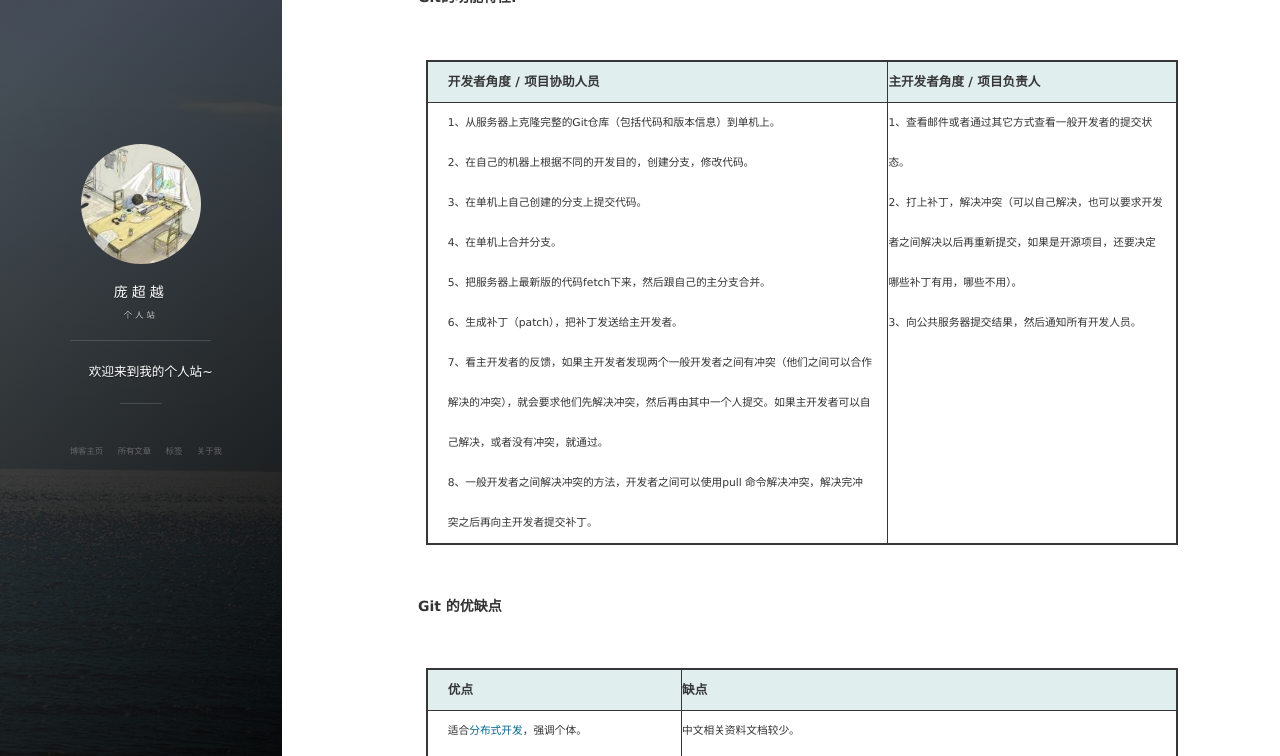
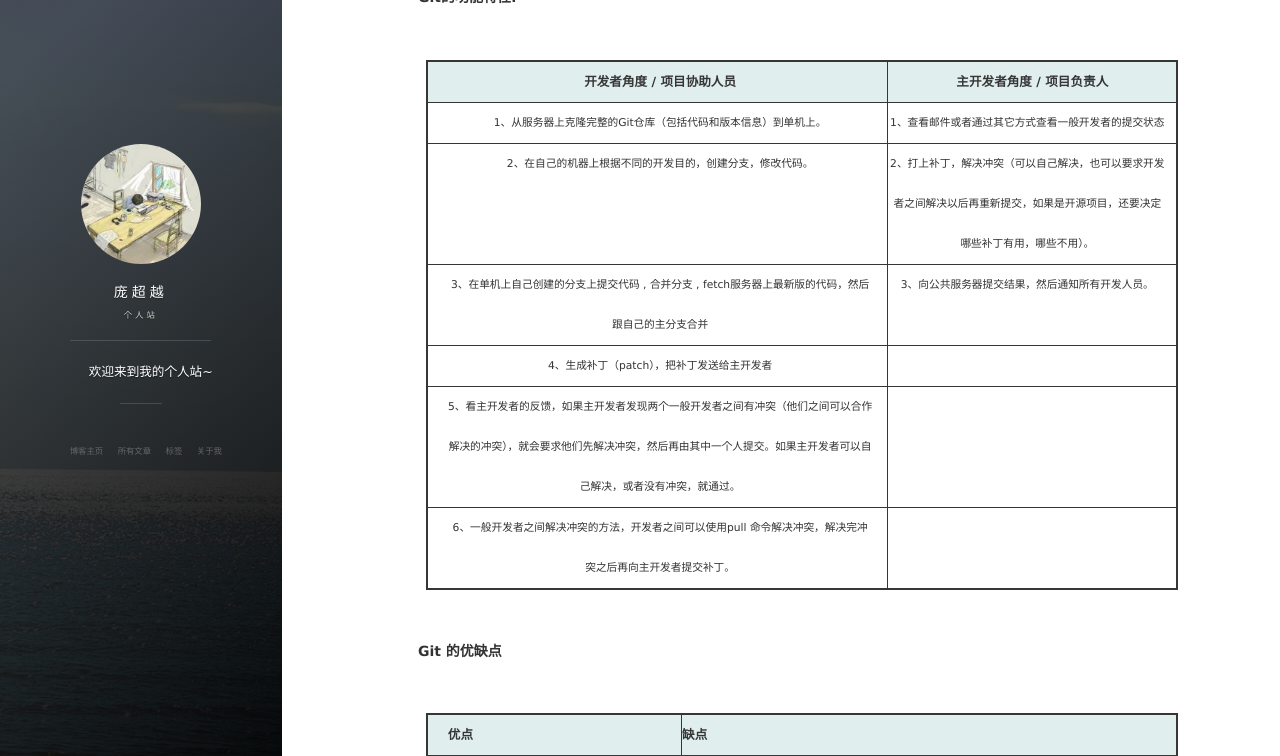
Before and after one commit to Alessandro-Pang/Alessandro-Pang.github.io, a Jekyll site: the page built from _posts/2020-01-09-Git简明教程.md, in a window 1280 px wide and 900 px high, scrolled down 934 px, cut to the strip 144-900 px from the top of the window. Built offline with Jekyll 4.4.1, drawn with Linux system fonts in a browser that asks for light colours; nearby versions of some CDN libraries; comment, search, counter and statistics services are not loaded.

Commit message:
add content

```diff
--- a/_posts/2020-01-09-Git简明教程.md
+++ b/_posts/2020-01-09-Git简明教程.md
@@ -24,9 +24,14 @@ tag: Git
 
 &#8195;**Git的功能特性:**
 
-| 开发者角度 / 项目协助人员                                    | 主开发者角度 / 项目负责人                                    |
-| :----------------------------------------------------------- | :----------------------------------------------------------- |
-| 1、从服务器上克隆完整的Git仓库（包括代码和版本信息）到单机上。<br/>2、在自己的机器上根据不同的开发目的，创建分支，修改代码。<br/>3、在单机上自己创建的分支上提交代码。<br/>4、在单机上合并分支。<br/>5、把服务器上最新版的代码fetch下来，然后跟自己的主分支合并。<br/>6、生成补丁（patch），把补丁发送给主开发者。<br/>7、看主开发者的反馈，如果主开发者发现两个一般开发者之间有冲突（他们之间可以合作解决的冲突），就会要求他们先解决冲突，然后再由其中一个人提交。如果主开发者可以自己解决，或者没有冲突，就通过。<br/>8、一般开发者之间解决冲突的方法，开发者之间可以使用pull 命令解决冲突，解决完冲突之后再向主开发者提交补丁。 | 1、查看邮件或者通过其它方式查看一般开发者的提交状态。<br/> 2、打上补丁，解决冲突（可以自己解决，也可以要求开发者之间解决以后再重新提交，如果是开源项目，还要决定哪些补丁有用，哪些不用）。<br/> 3、向公共服务器提交结果，然后通知所有开发人员。 |
+| 开发者角度 / 项目协助人员 | 主开发者角度 / 项目负责人 |
+| ---- | ---- |
+| 1、从服务器上克隆完整的Git仓库（包括代码和版本信息）到单机上。 | 1、查看邮件或者通过其它方式查看一般开发者的提交状态 |
+| 2、在自己的机器上根据不同的开发目的，创建分支，修改代码。 | 2、打上补丁，解决冲突（可以自己解决，也可以要求开发者之间解决以后再重新提交，如果是开源项目，还要决定哪些补丁有用，哪些不用）。 |
+| 3、在单机上自己创建的分支上提交代码 , 合并分支 , fetch服务器上最新版的代码，然后跟自己的主分支合并 | 3、向公共服务器提交结果，然后通知所有开发人员。 |
+| 4、生成补丁（patch），把补丁发送给主开发者 | 	  |
+| 5、看主开发者的反馈，如果主开发者发现两个一般开发者之间有冲突（他们之间可以合作解决的冲突），就会要求他们先解决冲突，然后再由其中一个人提交。如果主开发者可以自己解决，或者没有冲突，就通过。 |      |
+| 6、一般开发者之间解决冲突的方法，开发者之间可以使用pull 命令解决冲突，解决完冲突之后再向主开发者提交补丁。 | |
 
 &#8195;**Git 的优缺点**
 
```
